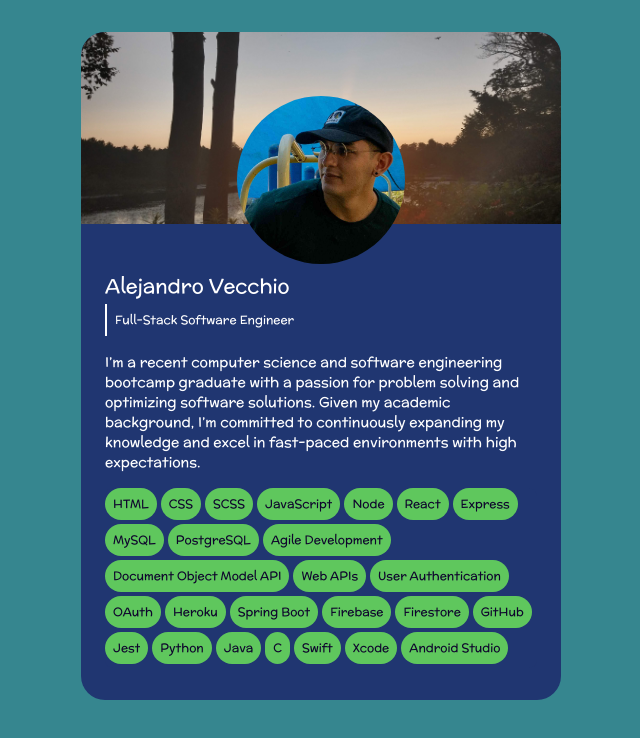
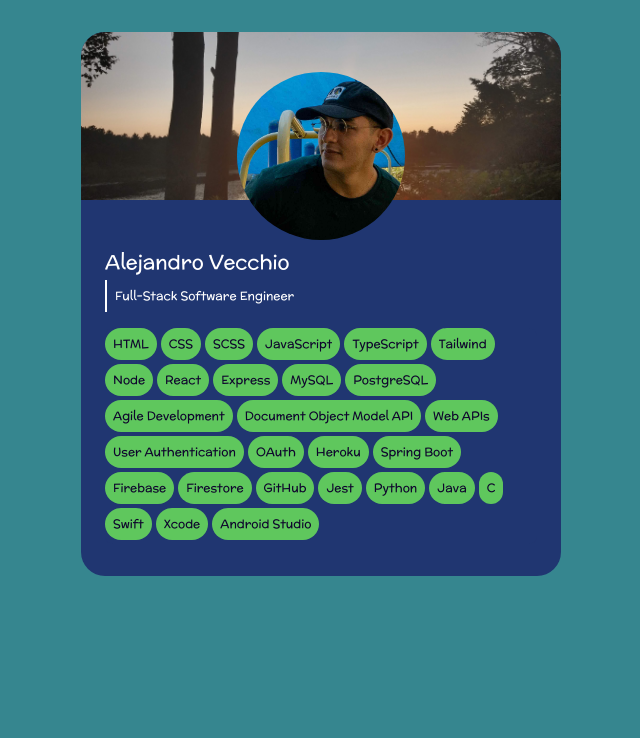
Before and after one commit to aliv314/portfolio, a React (Create React App) app: page / in a window 1280 px wide. Shown: the top 738 px of the page, without its empty margins (319-959 px from the left). Built offline with nearby package versions, Linux system fonts and the light colour scheme; the HTML template or start-up script is replaced by a standard one.

Commit message:
fixed rendering bug with tags

```diff
--- a/src/components/AboutCard/AboutCard.tsx
+++ b/src/components/AboutCard/AboutCard.tsx
@@ -4,18 +4,12 @@ import SkillTag from '../SkillTag/SkillTag'
 import devPic from '../../assets/images/images/DevPic.jpg'
 
 const AboutCard: FC = () => {
-    let skillsPlaceHolder: string[] = ["HTML", " CSS", " SCSS", " JavaScript", " Node", " React", " Express", " MySQL", " PostgreSQL", " Agile Development", " Document Object Model API", " Web APIs", " User Authentication", " OAuth", " Heroku", " Spring Boot", " Firebase", " Firestore", " GitHub", " Jest", " Python", " Java", "C", " Swift", " Xcode", "Android Studio"]
-
-    // skillsPlaceHolder.sort(function (a, b) {
-    //     return Math.random() - 0.5  // sort by dictionary order
-    // });
-
-    const aboutText = `I’m a recent computer science and software engineering bootcamp graduate with a passion for problem solving and optimizing software solutions. Given my academic background, I’m committed to continuously expanding my knowledge and excel in fast-paced environments with high expectations.`
+    let skillsPlaceHolder: string[] = ["HTML", " CSS", " SCSS", " JavaScript", "TypeScript", "Tailwind", " Node", " React", " Express", " MySQL", " PostgreSQL", " Agile Development", " Document Object Model API", " Web APIs", " User Authentication", " OAuth", " Heroku", " Spring Boot", " Firebase", " Firestore", " GitHub", " Jest", " Python", " Java", "C", " Swift", " Xcode", "Android Studio"]
 
     return (
         <div className='bg-navy-blue items-center rounded-3xl flex flex-wrap flex-col max-w-[480px]'>
             {/* Hero */}
-            <div className='relative mb-8 w-auto min-h-[12rem] bg-hero rounded-t-3xl bg-cover bg-center flex justify-center items-end'>
+            <div className='relative mb-8 w-auto min-h-[8rem] bg-hero rounded-t-3xl bg-cover bg-center flex justify-center items-end'>
                 <img src={devPic} className="relative top-10 rounded-full w-[35%] h-1/4 aspect-square" alt="My headshot"></img>
             </div>
             {/* Bottom */}
@@ -24,17 +18,14 @@ const AboutCard: FC = () => {
                     <h1 className='text-xl mb-1'> Alejandro Vecchio </h1>
                     <p className='p-2 border-l-2 text-xs'> Full-Stack Software Engineer </p>
                 </div>
-                <div className='mb-4'>
-                    <p className='text-sm leading-[1.25rem]'> {aboutText} </p>
-                </div>
-                <div className='bg-navy-blue flex flex-wrap rounded-lg mb-4'>
+                <div className='bg-navy-blue rounded-lg mb-4'>
+                    <ul className='flex flex-wrap'>
                     {skillsPlaceHolder.map(skill => {
                         return (
-                            <ul>
                                 <SkillTag skill={skill}></SkillTag>
-                            </ul>
-                        )
-                    })}
+                                )
+                            })}
+                    </ul>
                 </div>
             </div>
 
```
